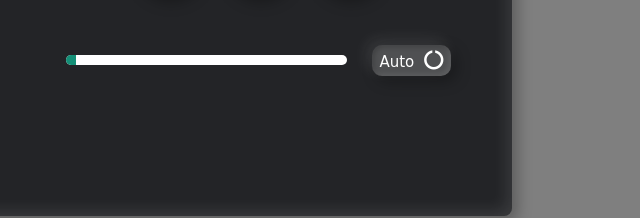
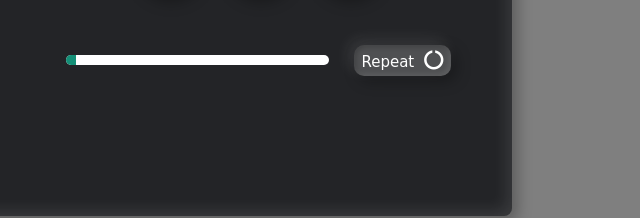
Before and after one commit to joshua-ctrl/Jaysonlinestream.com, a plain HTML site: page index.html in a window 1280 px wide. Shown: the part 504-722 px from the top of the page, 640-1280 px from the left. Drawn offline with Linux system fonts and the light colour scheme.

Commit message:
Update index.html

```diff
--- a/index.html
+++ b/index.html
@@ -51,7 +51,7 @@
        <!--- song duration part --->
         <div class="duration">
            <input type="range" min="0" max="100" value="0" id="duration_slider" onchange="change_duration()">
-           <button id="auto" onclick="autoplay_switch()">Auto &nbsp;<i class="fa fa-circle-o-notch" aria-hidden="true"></i></button>
+           <button id="auto" onclick="autoplay_switch()">Repeat &nbsp;<i class="fa fa-circle-o-notch" aria-hidden="true"></i></button>
         </div>
 
   	</div>
```
